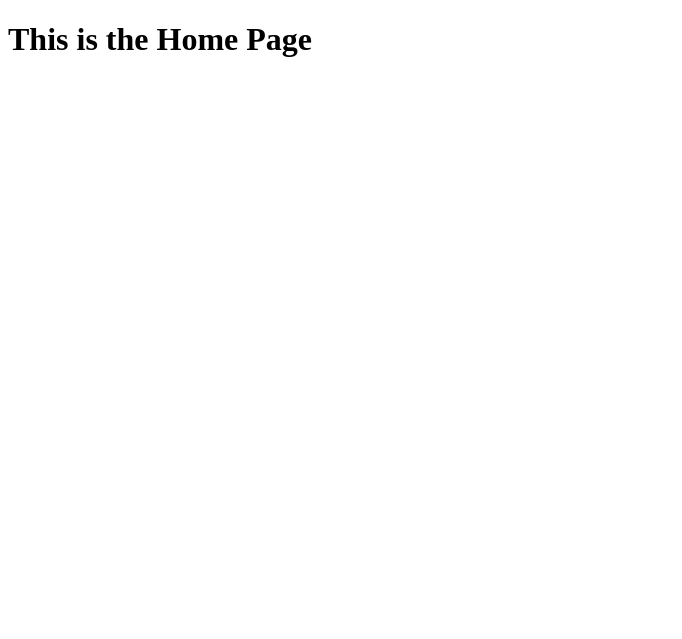
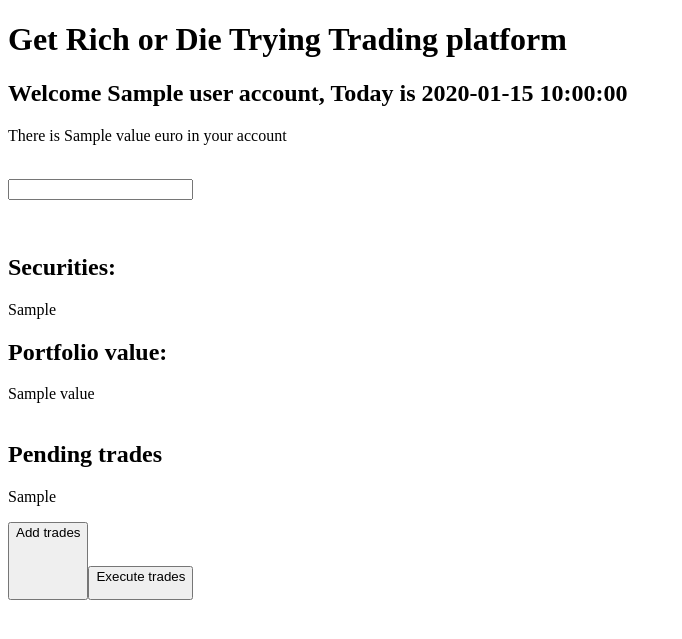
Before and after one commit to roelvanderleij2/git_rich_or_die_trying, a Flask app: template templates/home.html in a window 1280 px wide. Shown: the top 639 px of the page, without its empty margins (0-682 px from the left). Run offline with Flask 2, Linux system fonts and the light colour scheme; the template is opened without the code that fills it: most values are stand-ins (such as "Sample title", 1, 10 or a date in 2020); parts of the project's set-up code (start-up, migrations or seed data) failed here and were passed over.

Commit message:
flask updates

```diff
--- a/getRichOrDieTrying.py
+++ b/getRichOrDieTrying.py
@@ -5,25 +5,45 @@ import datetime as dt
 
 app = Flask(__name__)
 
+market = Market()
+user = User("TestUser", 0)
+start_date = dt.datetime(2019, 9, 16)
 
 @app.route("/home", methods=["GET", "POST"])
 def home():
-    return render_template("home.html")
-@app.route(
-    "/profile/<username>/<int:id_number>",
-    methods=["GET", "POST"])  # the user will ask for this web-page where the user should enter the variable
+    if request.method == "POST":
+        if "execute_trades" in request.form:
+            user.execute_trades(market, start_date)
+            print("trades uitgevoerd")
+            return render_template("home.html", user_account=user, market=market, current_date=start_date)
+        elif "add_trade" in request.form:
+            return render_template("new_trade.html")
+
+        cash = int(request.form["cash"])
+        user.portfolio.cash_account.update_cash_account(cash)
+        return render_template("home.html", user_account=user, market=market, current_date=start_date)
+    else:
+        return render_template("home.html", user_account=user, market=market, current_date=start_date)
+
+@app.route("/new_trade", methods=["GET", "POST"])
+# the user will ask for this web-page where the user should enter the variable
 # username and id_number
-def profile(username, id_number):
+def new_trade():
     if request.method == "POST":
         # get the form data from the user
-        num_squrities = request.form["number"]
+        num_sequrities = request.form["number"]
         type_order = request.form['type']
         stock_ticker = request.form['stock']
-        print(num_squrities, type_order, stock_ticker)
-        return render_template("inputs_view.html", num_squrities=num_squrities, type_order=type_order,
-                               stock_ticker=stock_ticker, title="Review")
+
+        new_trades = []
+        trade = {'Ticker': stock_ticker, 'Order Type': type_order, 'Amount': int(num_sequrities)}
+        new_trades.append(dict(trade))
+        user.trade_list += new_trades
+
+        print(stock_ticker)
+        return render_template("home.html", user_account=user, market=market, current_date=start_date)
     else:
-        return render_template("profile.html", username=username, id_number=id_number, title="Profile")
+        return render_template("new_trade.html", title="new_trade")
 
 
 if __name__ == "__main__":
@@ -32,7 +52,7 @@ if __name__ == "__main__":
 
 def main():
     # Initialize market
-    market = Market()
+
 
     print("Welcome to Git Rich Or Die Trying investment platform")
     name = input("To open an account enter your Name:\n")
@@ -41,6 +61,9 @@ def main():
 
     #create a portfolio with securities
     user1.define_trades()
+    user1.portfolio.cash_account.value()
+
+    user1.portfolio.value(market, start_date)
     print(user1.trade_list)
     user1.execute_trades(market, dt.datetime(2019, 9, 23))
 
--- a/getRichOrDieTrying/Portfolio.py
+++ b/getRichOrDieTrying/Portfolio.py
@@ -57,6 +57,9 @@ class Portfolio:
         # Return the value of the securities in the fin_products dictionary on date
         securities_value = 0
 
+        if self.fin_products is None:
+            return self.cash_account.value()
+
         for ticker in self.fin_products.keys():
             # Increment the return variable with the current security value
             securities_value += market.get_value(ticker, date) * self.fin_products[ticker]
--- a/getRichOrDieTrying/User.py
+++ b/getRichOrDieTrying/User.py
@@ -47,7 +47,7 @@ class User:
                 print("You do not have enough stock in your portfolio to execute the sell order")
 
     def execute_trades(self, market, date):
-        proceed_order = input("Are you sure you would like to execute these trades (Yes/No)?\n")
+        proceed_order = 'Yes' #input("Are you sure you would like to execute these trades (Yes/No)?\n")
         if proceed_order == 'Yes':
             column_names = ['Ticker', 'Market Value', 'Order Type', 'Amount', 'Date']
             df = pd.DataFrame(columns=column_names)
--- a/templates/home.html
+++ b/templates/home.html
@@ -7,7 +7,41 @@
     {% else %}
     <title>Get Rich or Die Trying</title>
     {% endif %}
-    <h1>This is the Home Page</h1>
+    <h1>Get Rich or Die Trying Trading platform</h1>
+    <h2>Welcome {{user_account.name}},                 Today is {{current_date}}</h2>
+    There is {{user_account.portfolio.cash_account.value()}} euro in your account
+    <br>
+    <br>
+    <form method="post">
+        <p><input type="number" name="cash" /></p>
+    </form>
+    <br>
+    <h2>Securities:</h2>
+    {{user_account.portfolio.fin_products}}
+    <br>
+    <h2>Portfolio value:</h2>
+    {{user_account.portfolio.value(market,current_date)}}
+    <br>
+    <br>
+
+    <h2>Pending trades</h2>
+    {{user_account.trade_list}}
+
+    <br>
+
+    <form method="post">
+        <p><button type="submit" name="add_trade"/>Add trades</p>
+    </form>
+
+    <br>
+
+
+    <br>
+
+    <form method="post">
+        <p><button type="submit" name="execute_trades"/>Execute trades</p>
+    </form>
+
 </head>
 <body>
 
```
Also changed, not shown: templates/new_trade.html (added, +36 -0 lines), templates/profile.html (deleted, +0 -43 lines).
